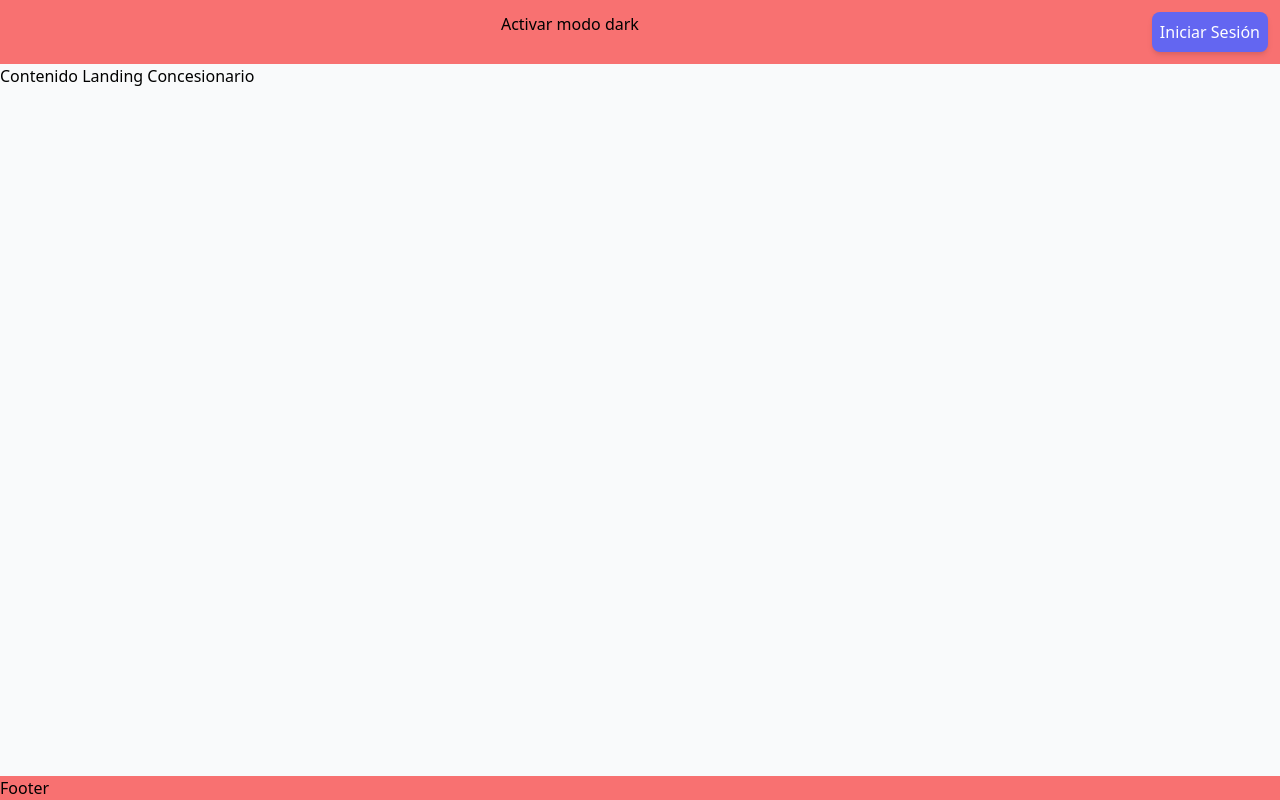
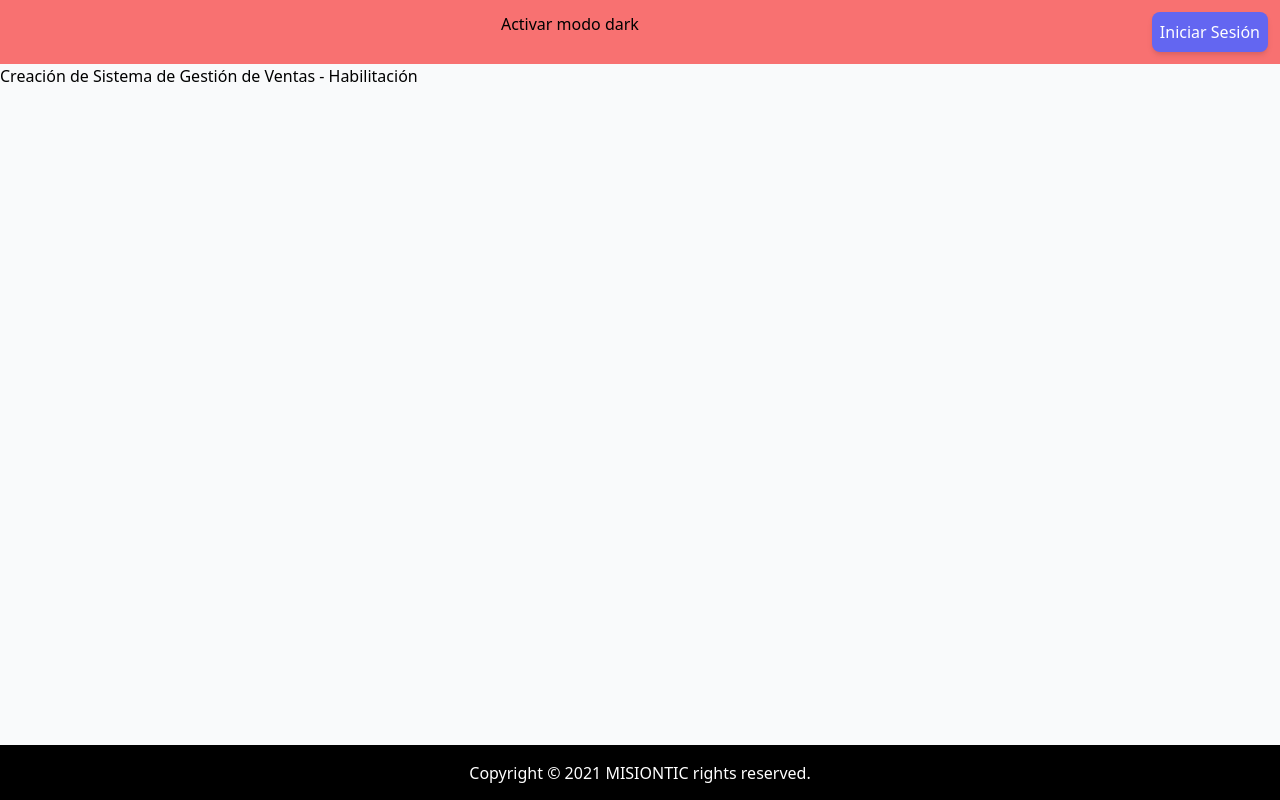
Before and after one commit to SandraCaballeroV/Habilita, a React (Create React App) app: page / in a window 1280 px wide. Built offline with nearby package versions, Linux system fonts and the light colour scheme.

Commit message:
cambios para mejorar despliegue

```diff
--- a/src/components/Footer.jsx
+++ b/src/components/Footer.jsx
@@ -1,7 +1,10 @@
 import React from 'react';
 
 const Footer = () => {
-  return <div className='bg-red-400'>Footer</div>;
+  return     (
+    <div className='flex justify-center items-center h-16 bg-black text-white'>
+    <p>Copyright © 2021 MISIONTIC  rights reserved.</p>
+    </div>
+);
 };
-
 export default Footer;
--- a/src/pages/Index.jsx
+++ b/src/pages/Index.jsx
@@ -6,7 +6,7 @@ const Index = () => {
   const { darkMode } = useDarkMode();
   return (
     <div className={`flex h-full bg-gray-${darkMode ? '900' : '50'}`}>
-      Contenido Landing Concesionario
+      Creación de Sistema de Gestión de Ventas - Habilitación
     </div>
   );
 };
--- a/src/pages/admin/Index.jsx
+++ b/src/pages/admin/Index.jsx
@@ -4,13 +4,13 @@ import React from 'react';
 const Admin = () => {
 
 
-  return <div className='flex h-full w-full flex-col items-center justify-start p-8'>
-      <div className='flex flex-col w-full'>
-        <h2 className='text-3xl font-extrabold text-gray-900'>
-        BIENVENIDO AL SISTEMA DE GESTION, ESCOJA UNA OPCIÓN DEL MENÚ
+  return <div>
+
+        <h2 className='text-3xl font-extrabold text-gray-900  justify-start'>
+        BIENVENIDO AL SISTEMA DE GESTION ESCOJA UNA OPCIÓN DEL MENÚ
         </h2>
         </div>
-        </div>
+
 };
 
 export default Admin;
```
